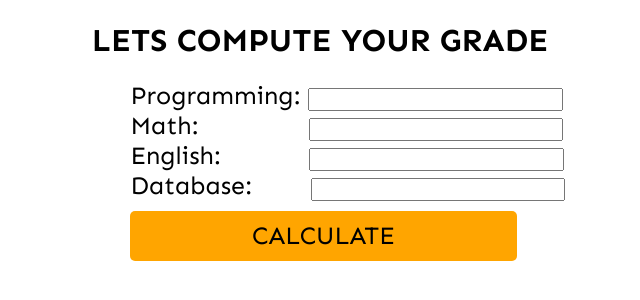
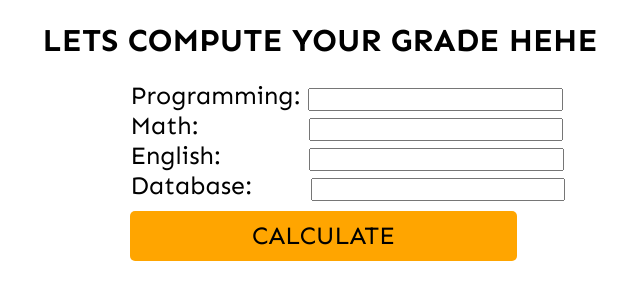
Before and after one commit to cjengo033/Simple-Grade-System-HTML-CSS-JS, a plain HTML site: page index.html in a window 1280 px wide. Shown: the whole page, without its empty margins (320-960 px from the left). Drawn offline with Linux system fonts and the light colour scheme.

Commit message:
Update index.html

```diff
--- a/index.html
+++ b/index.html
@@ -1,14 +1,14 @@
 <!DOCTYPE html>
 <html>
 <head>
-	<title>Grade System by Carl Engo</title>
+	<title>Grade System</title>
 	<link rel="stylesheet" type="text/css" href="style.css">
 	<link href="https://fonts.googleapis.com/css2?family=Sen:wght@400;700&display=swap" rel="stylesheet">
 
 </head>
 <body>
 		<div class="container1">
-			<h1>LETS COMPUTE YOUR GRADE</h1>
+			<h1>LETS COMPUTE YOUR GRADE HEHE</h1>
 		</div>
 	<div id="center-1">
 
```
